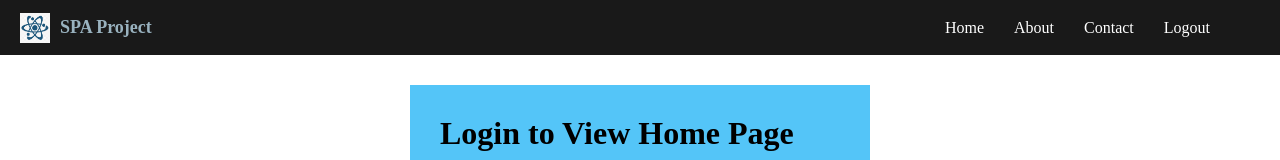
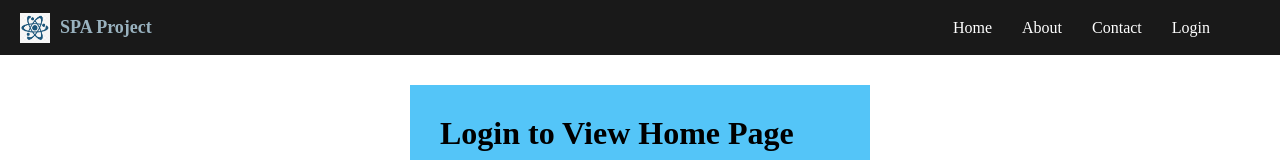
Before and after one commit to winwinchit1355/react-spa, a React (Vite) app: page / in a window 1280 px wide. Shown: the top 160 px of the page. Built offline with nearby package versions, Linux system fonts and the light colour scheme.

Commit message:
context api and authentication" ;

```diff
--- a/src/App.jsx
+++ b/src/App.jsx
@@ -7,7 +7,9 @@ import './App.css';
 import { GlobalCSS } from "./styles/GlobalCSS";
 import Home from "./components/Home";
 import Login from "./components/Login";
-import Logout from "./components/Logout";
+import LoginContextProvider from "./store/LoginContextApi";
+import RouteGuard from "./helpers/RouteGuard";
+import About from "./components/About";
 const theme = {
   colors: {
     primary: "#191919",
@@ -18,13 +20,19 @@ function App() {
   return (
     <ThemeProvider theme={theme}>
       <GlobalCSS />
-      <Router>
-        <Routes>
-          <Route path="/" element={<Login/>} />
-          <Route path="home" element={<Home/>} />
-          <Route path="logout" element={<Logout/>} />
-        </Routes>
-      </Router>
+      <LoginContextProvider>
+        <Router>
+          <Routes>
+            <Route path="/" element={<Login/>} />
+            <Route path="home" element={
+              <RouteGuard><Home/></RouteGuard>
+            } />
+            <Route path="about" element={
+              <RouteGuard><About/></RouteGuard>
+            } />
+          </Routes>
+        </Router>
+      </LoginContextProvider>
     </ThemeProvider>
   )
 }
--- /dev/null
+++ b/src/components/About.jsx
@@ -0,0 +1,11 @@
+import React from 'react'
+import Nav from './Nav'
+
+export default function About() {
+  return (
+    <>
+        <Nav />
+        <h1>About Page</h1>
+    </>
+  )
+}
--- a/src/components/Login.jsx
+++ b/src/components/Login.jsx
@@ -1,6 +1,8 @@
-import React from 'react'
-import Nav from './Nav'
-import styled from 'styled-components'
+import {useRef} from 'react';
+import Nav from './Nav';
+import styled from 'styled-components';
+import { useLoginContext } from "../store/LoginContextApi.jsx";
+import {useNavigate} from "react-router-dom";
 
 const SectionDiv = styled.div`
     background-color:${(props)=>props.theme.colors.secondary};
@@ -37,15 +39,30 @@ const Button = styled.button`
     }
 `;
 export default function Login() {
+    const navigate = useNavigate();
+    const phoneRef = useRef();
+    const passwordRef = useRef();
+    const {loggedIn,setLoggedIn} = useLoginContext();
+    const login = (e) =>{
+        e.preventDefault();
+        let user = {
+            phone: phoneRef.current.value,
+            password: passwordRef.current.value
+        };
+        phoneRef.current.value="";
+        passwordRef.current.value="";
+        setLoggedIn(true);
+        navigate('home');
+    }
   return (
     <>
         <Nav />
         <SectionDiv>
             <H1Style>Login to View Home Page</H1Style>
-            <form>
-                <InputStyle type="tel" placeholder='Phone' />
-                <InputStyle type="password" placeholder='Password' />
-                <Button>Login</Button>
+            <form onSubmit={login}>
+                <InputStyle type="tel" placeholder='Phone' ref={phoneRef} />
+                <InputStyle type="password" placeholder='Password' ref={passwordRef} />
+                <Button type="submit">Login</Button>
             </form>
         </SectionDiv>
     </>
--- a/src/components/Logout.jsx
+++ /dev/null
@@ -1,7 +0,0 @@
-import React from 'react'
-
-export default function Logout() {
-  return (
-    <div>Logout</div>
-  )
-}
--- a/src/components/Nav.jsx
+++ b/src/components/Nav.jsx
@@ -1,5 +1,7 @@
 import logoImg from "../images/logo.jpg";
 import styled from 'styled-components';
+import { useLoginContext } from "../store/LoginContextApi";
+import { Link, useNavigate } from "react-router-dom";
 
 const FlexDiv = styled.div`
     display: flex;
@@ -37,18 +39,24 @@ const ATAG_STYLE = {
 };
 
 const Nav = () => {
+    const navigate = useNavigate();
+    const {loggedIn,setLoggedIn} = useLoginContext();
+    const loginHandle = () =>{
+        setLoggedIn(false);
+        navigate('/')
+    }
     return (
-        <FlexDiv class="navbar">
+        <FlexDiv className="navbar">
             <LeftDiv>
                 <img src={logoImg} height="30px" alt="logo" />
                 <strong style={H1_STYLE}>SPA Project</strong>
             </LeftDiv>
             <RightDiv>
                 <UlDiv>
-                    <li><a style={ATAG_STYLE} href="/">Home</a></li>
+                    <li><Link style={ATAG_STYLE} to="/home" >Home</Link></li>
                     <li><a style={ATAG_STYLE} href="#">About</a></li>
                     <li><a style={ATAG_STYLE} href="#">Contact</a></li>
-                    <li><a style={ATAG_STYLE} href="logout">Logout</a></li>
+                    <li><a style={ATAG_STYLE} href="#" onClick={loginHandle}>{loggedIn? "Logout":"Login"}</a></li>
                 </UlDiv>
             </RightDiv>
         </FlexDiv>
--- /dev/null
+++ b/src/helpers/RouteGuard.jsx
@@ -0,0 +1,12 @@
+import { Navigate } from "react-router-dom";
+import { useLoginContext } from "../store/LoginContextApi";
+const RouteGuard = ({children}) =>{
+    const { loggedIn } = useLoginContext();
+    if(loggedIn){
+        return children;
+    }else{
+        return <Navigate to="/" />
+    }
+
+}
+export default RouteGuard;
--- /dev/null
+++ b/src/store/LoginContextApi.jsx
@@ -0,0 +1,23 @@
+import { createContext,useState,useContext, useEffect } from "react";
+
+const LoginContext = createContext();
+export const useLoginContext = () => useContext(LoginContext);
+
+function LoginContextProvider(props){
+    const [loggedIn,setLoggedIn] = useState(()=>{
+        const saveLoggedIn = localStorage.getItem('loggedIn');
+        return saveLoggedIn === 'true' || false;
+    });
+
+    useEffect(()=>{
+        localStorage.setItem('loggedIn',loggedIn);
+    },[loggedIn]);
+    const value = {loggedIn,setLoggedIn};
+    return (
+        <LoginContext.Provider value={value}>
+            {props.children}
+        </LoginContext.Provider>
+    )
+
+}
+export default LoginContextProvider;
```
